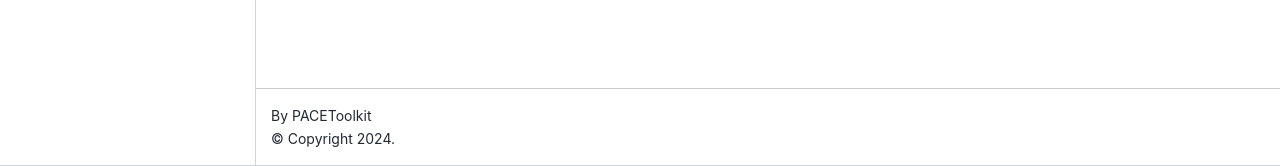
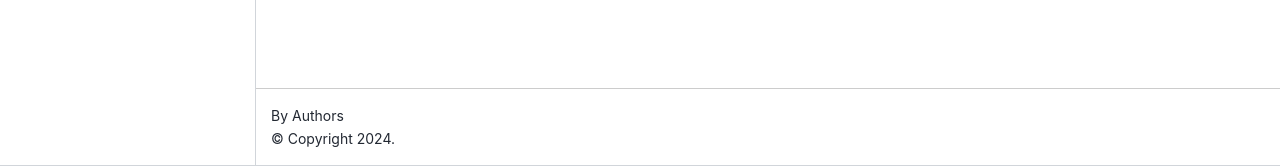
Before and after one commit to PACEHackWeek/sample-jupyterbook, a Jupyter Book: the page built from book/content.md, in a window 1280 px wide. Shown: the part 734-900 px from the top of the page. Built offline with Jupyter Book 1.0.4 settings and Sphinx 7.4.7 and the Sphinx Book theme 1.1.4, drawn with Linux system fonts in a browser that asks for light colours.

Commit message:
make default entries

```diff
--- a/book/_config.yml
+++ b/book/_config.yml
@@ -5,15 +5,15 @@
 
 #######################################################################################
 # Book settings
-title                       : book  # The title of the book. Will be placed in the left navbar.
-author                      : PACEToolkit  # The author of the book
+title                       : my-jb-book  # The title of the book. Will be placed in the left navbar.
+author                      : Authors  # The author of the book
 copyright                   : "2024"  # Copyright year to be placed in the footer
 logo                        : logo.png  # A path to the book logo
 
 # Force re-execution of notebooks on each build.
 # See https://jupyterbook.org/content/execute.html
 execute:
-  execute_notebooks: force
+  execute_notebooks: off
 
 # Define the name of the latex output file for PDF builds
 latex:
@@ -26,8 +26,8 @@ bibtex_bibfiles:
 
 # Information about where the book exists on the web
 repository:
-  url: https://github.com/PACEHackWeek/book  # Online location of your book
-  path_to_book: docs  # Optional path to your book, relative to the repository root
+  url: https://github.com/sample-jupyterbook-repository/book  # Online location of your book
+  path_to_book: book  # Optional path to your book, relative to the repository root
   branch: main  # Which branch of the repository should be used when creating links (optional)
 
 # Add GitHub buttons to your book
```
